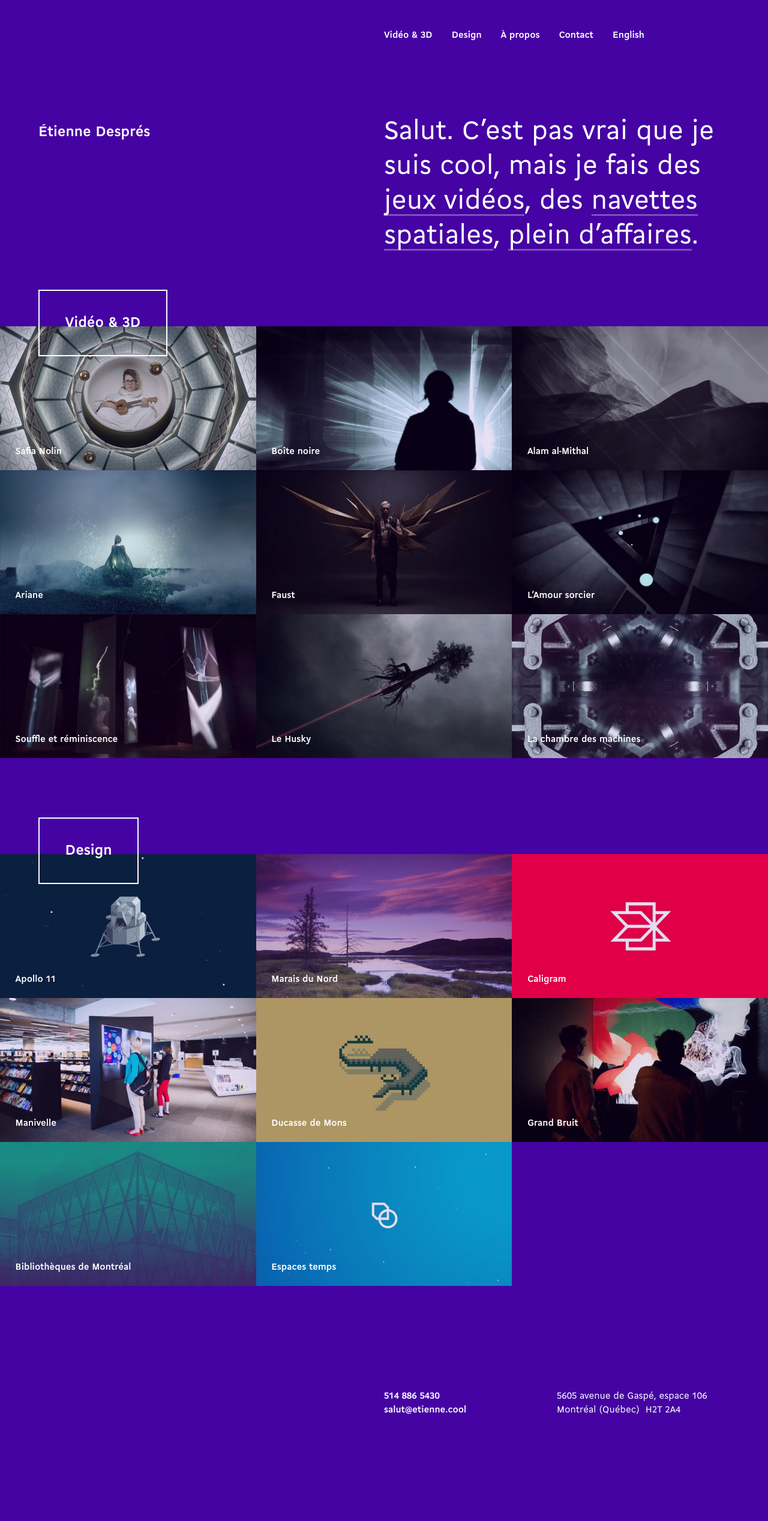
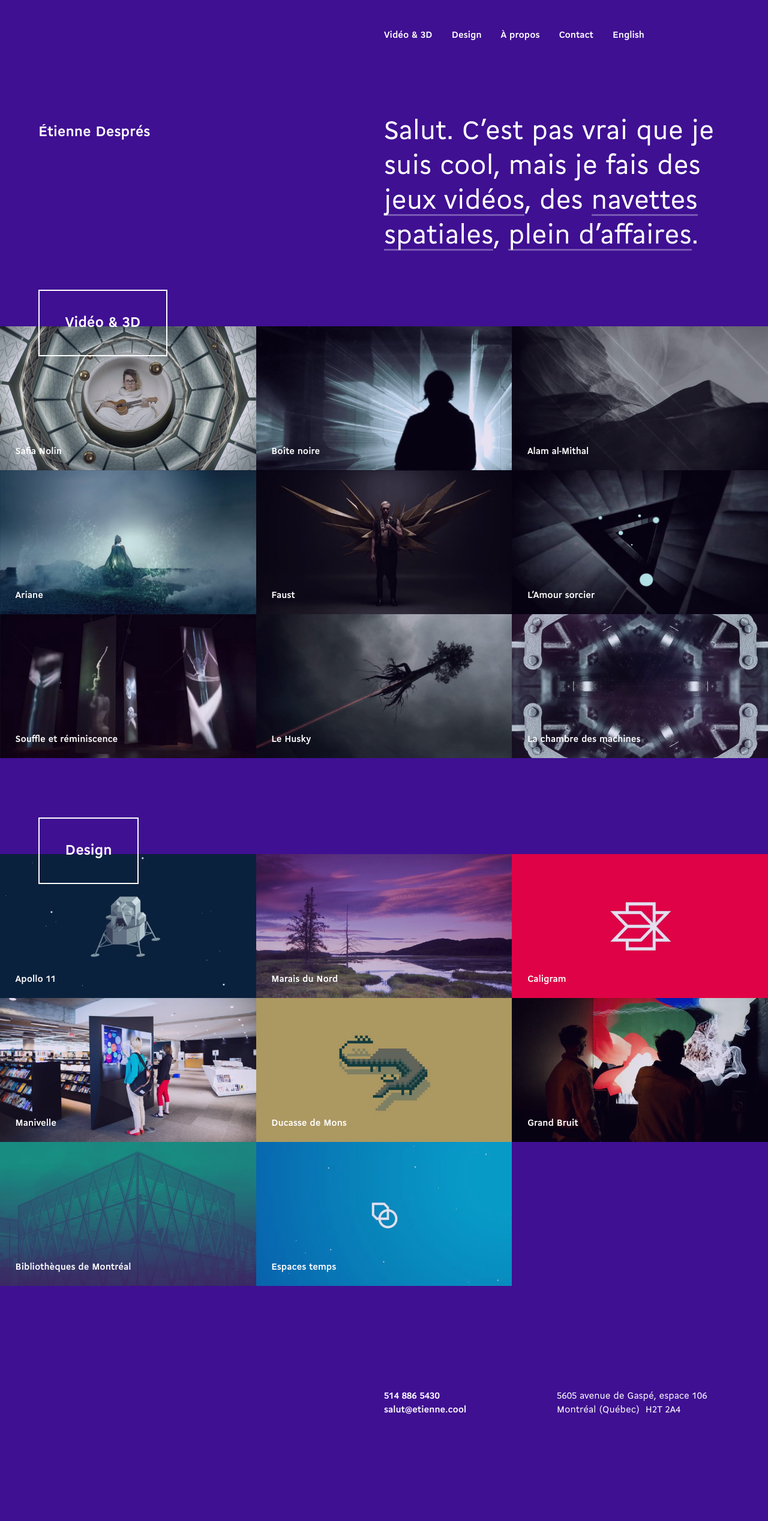
Before and after one commit to etienne/etienne, a Jekyll site: the page built from index.html, in a window 1280 px wide. Shown: the whole page at 60% size. Built offline with Jekyll 4.4.1, drawn with Linux system fonts in a browser that asks for light colours.

Commit message:
Modifie la couleur d'arrière-plan

```diff
--- a/_sass/_variables.scss
+++ b/_sass/_variables.scss
@@ -2,7 +2,7 @@ $tablet: 768px;
 $desktop: 1024px;
 $desktop-large: 1400px;
 
-$background-color: #4503A3;
+$background-color: #3F1092;
 $text-color: white;
 $primary-color: #86E7BF;
 
```
